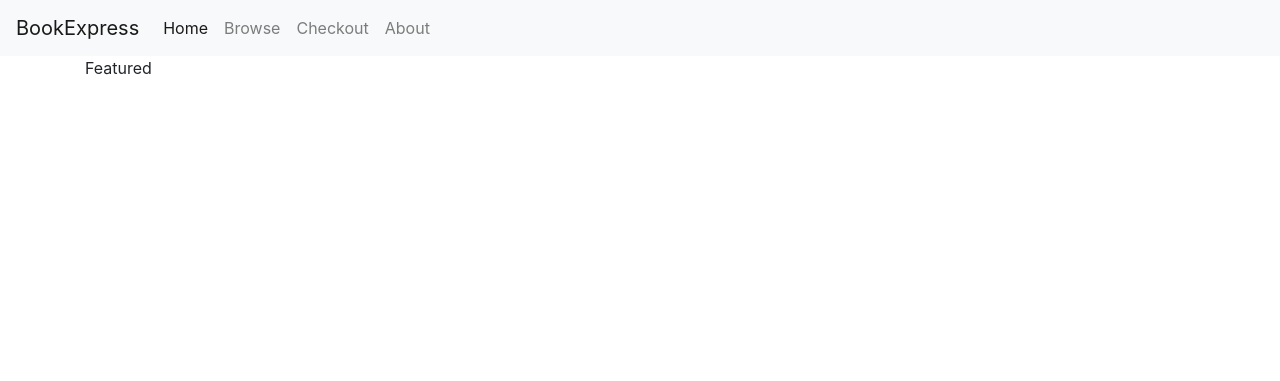
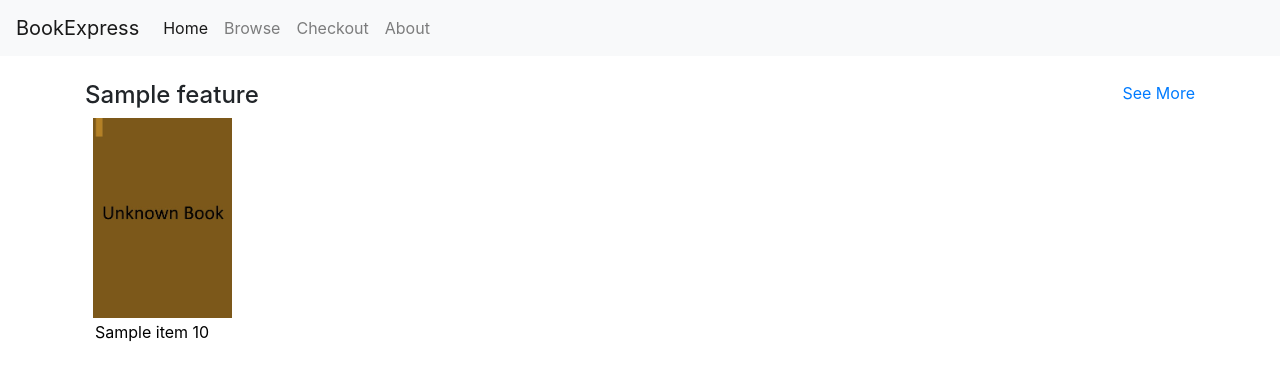
Before and after one commit to Monkeycapers/COMP3005, a Flask app: template app/templates/home.j2 in a window 1280 px wide. Shown: the top 381 px of the page. Run offline with Flask 2, Linux system fonts and the light colour scheme; the template is opened without the code that fills it: most values are stand-ins (such as "Sample title", 1, 10 or a date in 2020); some libraries are stand-ins or nearby versions.

Commit message:
Add a book view

```diff
--- a/SQL/schema_report.txt
+++ b/SQL/schema_report.txt
@@ -12,6 +12,7 @@
 ISBN_13
 genre
 page_count
+description
 
 ItemType
 id
@@ -26,6 +27,11 @@
 discount_price
 revenue_share_percent
 auto_order_threshold
+rating
+
+Featured
+id
+item_id
 
 Publisher
 id
--- a/app/main.py
+++ b/app/main.py
@@ -1,12 +1,43 @@
 import os
+import database
+from Types import ItemType
 from flask import Flask, render_template
 
 app = Flask(__name__)
 
+#expose our enums to the template engine
+@app.context_processor
+def inject_enums():
+    def is_book(item):
+        return item.item_type == ItemType.BOOK
+    return dict(is_book=is_book)
+
 @app.route('/')
 @app.route('/home')
 def main(name="Home"):
-    return render_template("home.j2", name=name)
+    featured = {
+        "Featured: ": {"items": database.getFeaturedItems(), "url":"#"}
+    }
+    return render_template("home.j2", name=name, featured=featured)
+
+def handle_item_details(item_id):
+    item = database.getStoreItemById(item_id)
+    if (item.isBook()):
+      return render_template("book.j2", item=item, book=item.item, author=item.item.author)
+    return render_template("item.j2", item=item)
+
+@app.route('/img/<int:item_id>:<string:size>')
+def image(item_id, size):
+    pass
+
+@app.route('/item/<int:item_id>')
+def item_details(item_id):
+    return handle_item_details(item_id)
+
+#silently discard slug
+@app.route('/item/<int:item_id>/<string:slug>')
+def item_details_with_slug(item, slug):
+    return handle_item_details(item)
 
 @app.route('/about')
 def about(name="About"):
--- a/app/static/css/site.css
+++ b/app/static/css/site.css
@@ -0,0 +1,37 @@
+.feature-head {
+    display:flex;
+    justify-content: space-between;
+}
+
+.feature-row {
+    display: flex;
+    flex-wrap: wrap;
+}
+
+.book-card {
+    margin-left: .5em;
+    margin-right: .5em;
+    border:none;
+}
+
+.book-card a {
+    color:black;
+    text-decoration: none;
+}
+
+.book-card a:hover {
+    color:black;
+    cursor:pointer;
+}
+
+.book-card:hover {
+    text-decoration: underline;
+}
+
+.book-card .card-body {
+    padding:2px;
+}
+
+.big-price {
+    font-size:40px;
+}
--- a/app/templates/home.j2
+++ b/app/templates/home.j2
@@ -4,7 +4,9 @@
 {% block content %}
 {{super()}}
 
-<div class="container" id='features'>
-{{macros.store_item_feature("Featured", "")}}
+<div class="container" id='features' style='margin-top:25px'>
+{% for feature in featured %}
+{{macros.store_item_feature(feature, featured[feature]["url"], featured[feature]["items"])}}
+{% endfor %}
 </div>
 {% endblock %}
--- a/app/templates/macros.j2
+++ b/app/templates/macros.j2
@@ -1,5 +1,30 @@
-{% macro store_item_feature(name, storeitems) %}
+{% macro store_item_preview1(sItem) %}
+<div class="card book-card" style="width: 134px;">
+  <a href={{url_for('item_details', item_id=sItem.id)}}>
+  <img src={{url_for('static', filename='res/defaultBook.jpg')}} style='height:200px;'>
+
+  <div class="card-body">
+    {{sItem.item.name}}
+    {% if sItem.isBook() %}
+    <h6>by <b>{{sItem.item.author.name}}</b> </h6>
+    {% endif %}
+    {% if sItem.isSale() %}
+      <del>{{sItem.getFormattedPrice()}}</del> <b>{{sItem.getFormattedDiscountPrice()}}</b>
+    {% else %}
+    {{sItem.price}}
+    {% endif %}
+  </div>
+  </a>
+</div>
+{% endmacro %}
+
+{% macro store_item_feature(name, url, storeitems) %}
   <div>
-  {{name}}
+  <div class='feature-head'><h4>{{name}}</h4> <span><a href={{url}}>See More</a></span></div>
+    <div class='feature-row'>
+      {% for item in storeitems %}
+        {{store_item_preview1(item)}}
+      {% endfor %}
+    </div>
   </div>
 {% endmacro %}
--- a/app/templates/master.j2
+++ b/app/templates/master.j2
@@ -13,7 +13,7 @@
     <link rel="stylesheet" href="https://stackpath.bootstrapcdn.com/bootstrap/4.4.1/css/bootstrap.min.css" integrity="sha384-Vkoo8x4CGsO3+Hhxv8T/Q5PaXtkKtu6ug5TOeNV6gBiFeWPGFN9MuhOf23Q9Ifjh" crossorigin="anonymous">
     <script src="https://stackpath.bootstrapcdn.com/bootstrap/4.4.1/js/bootstrap.min.js" integrity="sha384-wfSDF2E50Y2D1uUdj0O3uMBJnjuUD4Ih7YwaYd1iqfktj0Uod8GCExl3Og8ifwB6" crossorigin="anonymous"></script>
     <!-- CSS -->
-    <link rel="stylesheet" src={{url_for('static', filename='site.css')}}>
+    <link rel="stylesheet" href={{url_for('static', filename='css/site.css')}}>
 
     <!-- Meta -->
     <title> {% block title %} {% endblock %} - BookExpress </title>
```
Also changed, not shown: app/database.py (added, +21 -0 lines), app/templates/book.j2 (added, +15 -0 lines), app/templates/item.j2 (added, +42 -0 lines), app/types.py (+20 -3 lines), app/static/res/defaultBook.jpg (added), app/static/res/defaultBook2.jpg (added).
